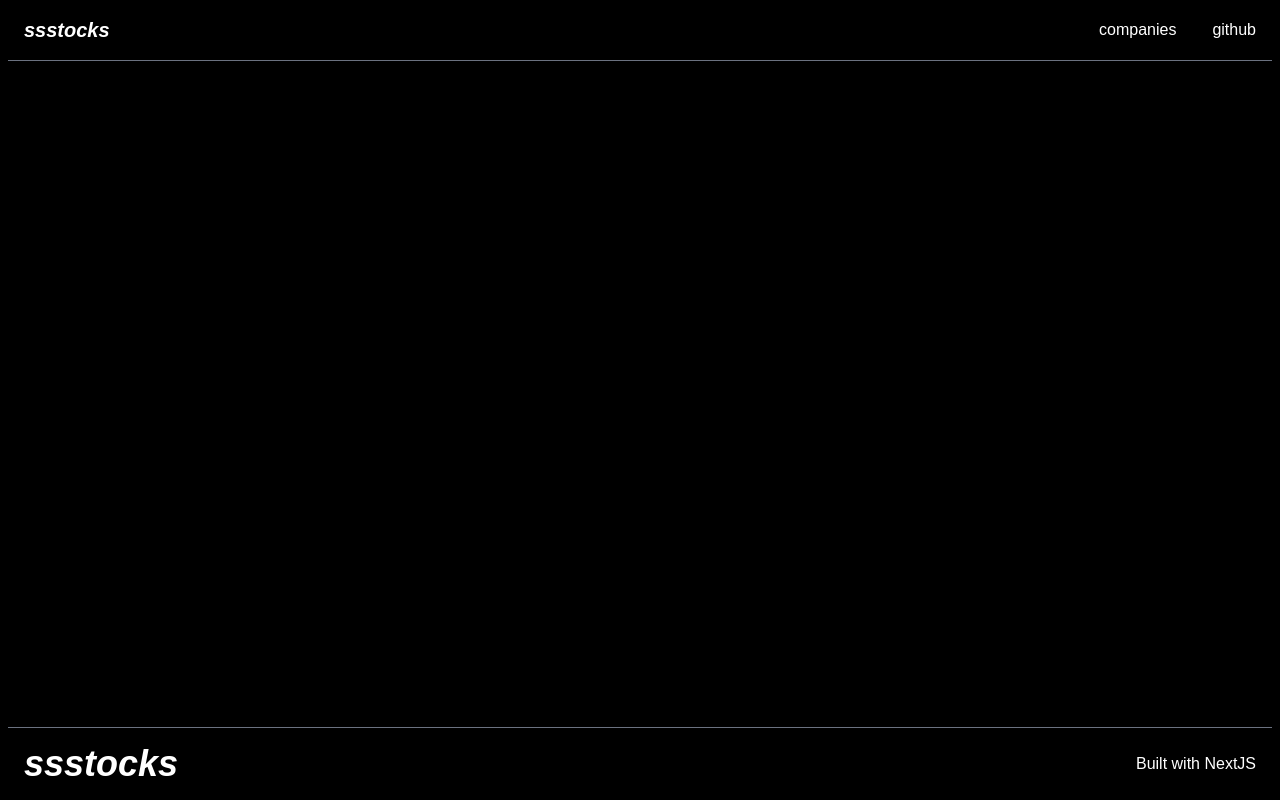
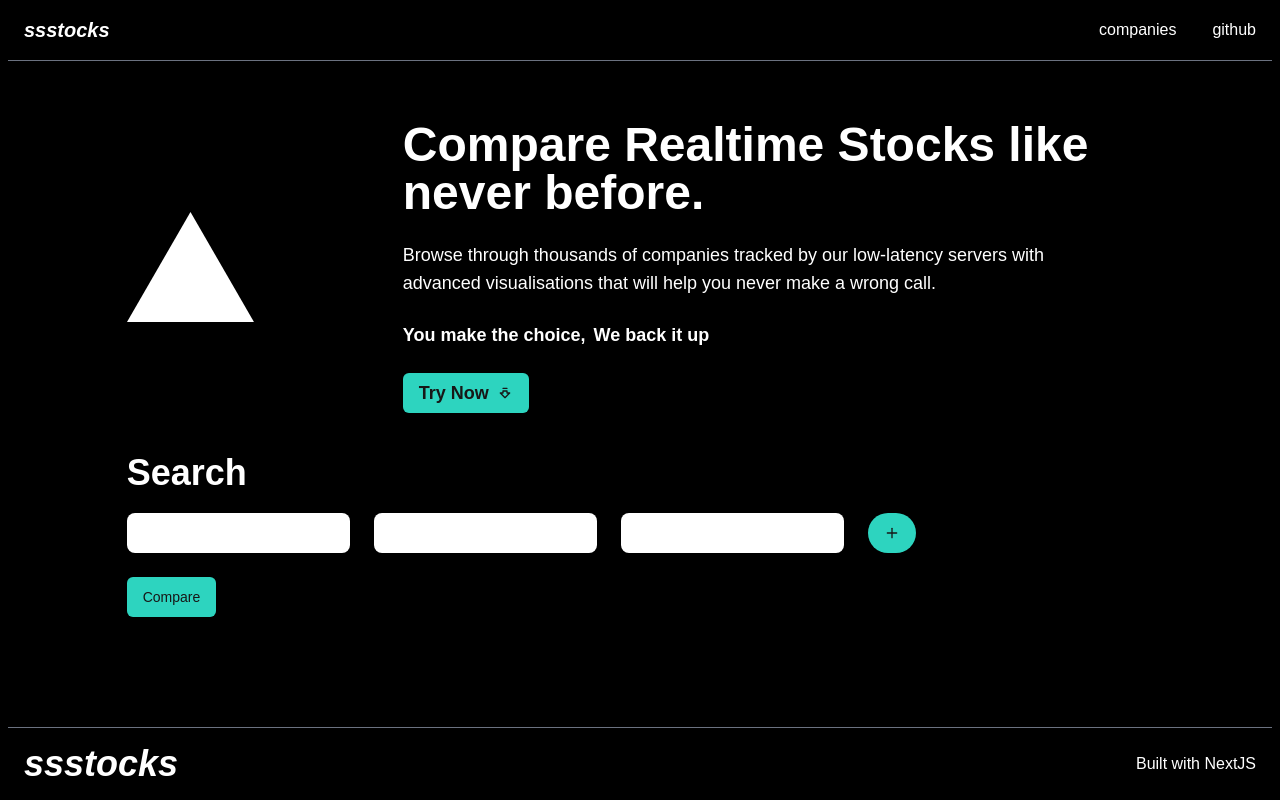
Before and after one commit to PrateekTh/ssstocks, a Next.js app: page / in a window 1280 px wide. Built offline with nearby package versions, Linux system fonts and the light colour scheme.

Commit message:
Add Main Home, Customise ShadCN

```diff
--- a/app/companies/C_TableRow.tsx
+++ b/app/companies/C_TableRow.tsx
@@ -22,8 +22,8 @@
     return (
         <TableRow key={key} className='cursor-pointer duration-300 hover:text-teal-400' onClick={() => handleRowClick(company.symbol)}>
             <TableCell className="font-bold">{company.symbol}</TableCell>
-            <TableCell> {company.name}</TableCell>
-            <TableCell> {company.industry}</TableCell>
+            <TableCell className='text-xs md:text-sm'> {company.name}</TableCell>
+            <TableCell className='text-xs md:text-sm'> {company.industry}</TableCell>
             <TableCell className="text-right">{company.marketCap}</TableCell>
         </TableRow>
     )
--- a/app/companies/page.tsx
+++ b/app/companies/page.tsx
@@ -17,12 +17,12 @@
     const companyData: companyDetails[] = await getAllCompanies();
 
     return (
-        <div className='p-5 md:p-10 mx-auto'>
-            <div className='text-3xl'>
+        <div className='py-5 md:p-10 mx-auto'>
+            <div className='p-2 lg:p-0 text-2xl font-bold lg:text-3xl'>
                 Top Companies by Market Cap
             </div>
             <Table className='md:w-4/5'>
-                <TableCaption>A list of your recent invoices.</TableCaption>
+                <TableCaption>Top 50 companies by Market Cap</TableCaption>
                 <TableHeader>
                     <TableRow>
                         <TableHead className="w-[100px]">Symbol</TableHead>
--- a/app/globals.css
+++ b/app/globals.css
@@ -16,7 +16,7 @@
     --popover-foreground: 0 0% 3.9%;
     --primary: 0 0% 9%;
     --primary-foreground: 0 0% 98%;
-    --secondary: 0 0% 96.1%;
+    --secondary: 172.5 66% 50.4%;
     --secondary-foreground: 0 0% 9%;
     --muted: 0 0% 96.1%;
     --muted-foreground: 0 0% 45.1%;
--- /dev/null
+++ b/app/hero.tsx
@@ -0,0 +1,34 @@
+import React from 'react'
+import { buttonVariants } from "@/components/ui/button";
+import { ArrowBigDownDash } from "lucide-react";
+import Link from "next/link";
+import Image from "next/image";
+
+function HeroSection() {
+  return (
+    <div className="flex flex-col mt-5 lg:flex-row gap-5 mx-auto lg:w-5/6 items-center">
+        <div><Image src="/vercel.svg" alt="logo" width={200} height={200} /> </div>
+        <div className="w-1/6"> </div>
+        <div>
+            <div className="lg:text-5xl text-3xl font-bold">Compare Realtime Stocks like never before.</div>
+            <br/>
+            <div className="text-lg lg:w-11/12">
+                Browse through thousands of companies tracked by our low-latency servers with advanced visualisations that will help you never make a wrong call.
+            </div>
+            <br/>
+            <div className='flex gap-2 flex-col lg:flex-row hover:text-teal-400'>
+                <div className="text-lg font-bold">You make the choice,</div>
+                <div className="text-lg font-bold">We back it up</div>
+            </div>
+            <br/>
+            <div>
+                <Link className={buttonVariants({ variant: "secondary" })} href={"#searchSection"}>
+                    <span className="font-bold text-lg">Try Now</span> <ArrowBigDownDash />
+                </Link>
+            </div>
+        </div>
+    </div>
+  )
+}
+
+export default HeroSection
--- a/app/page.tsx
+++ b/app/page.tsx
@@ -1,7 +1,13 @@
+
+import HeroSection from "./hero";
+import SearchSection from "./search";
+
 export default function Home() {
-  return (
-    <div className="bg-black">
+	return (
+		<div className="bg-black p-6 lg:pt-10 ">
+			<HeroSection />
+			<SearchSection />
 
-    </div>
-  );
+		</div>
+	);
 }
--- /dev/null
+++ b/app/search.tsx
@@ -0,0 +1,33 @@
+"use client"
+import { Button } from '@/components/ui/button'
+import { Plus } from 'lucide-react'
+import React from 'react'
+
+function SearchSection() {
+
+
+    function onAddCompany(){
+        console.log("Adding another textbox")
+    }
+
+    return (
+        <div id='searchSection' className="flex flex-col gap-5 my-2 lg:my-10 lg:w-5/6 mx-auto">
+            <div className="font-bold text-4xl">Search</div>
+            <form id='searchForm' className='text-black'>
+                <div className='flex flex-col lg:flex-row gap-6 '>
+                    <input className='p-2 rounded-lg focus:outline-1 focus:outline-black' type='text'/>
+                    <input className='p-2 rounded-lg focus:outline-1 focus:outline-black' type='text'/>
+                    <input className='p-2 rounded-lg focus:outline-1 focus:outline-black' type='text'/>
+                    <div>
+                    <Button type='button' className='rounded-full' variant={"secondary"} onClick={onAddCompany}> <Plus/> </Button>
+                    </div>
+                </div><br/>
+                <Button type='button' variant={"secondary"}> Compare </Button>
+            </form>
+
+
+        </div>
+    )
+}
+
+export default SearchSection
--- a/components/Header.jsx
+++ b/components/Header.jsx
@@ -3,7 +3,7 @@
 
 function Header() {
 	return (
-    <header className='p-4 mx-2 border-b border-gray-500 flex gap-9 items-center'>
+		<header className='sticky backdrop-blur-sm z-30 top-0 p-4 mx-2 border-b border-gray-500 flex gap-9 items-center'>
 			<div className='text-xl font-bold italic'><Link href='/'>ssstocks</Link></div>
 			<div className='flex-1'> </div>
 			<div><Link href='/companies'>companies</Link></div>
--- /dev/null
+++ b/components/ui/button.tsx
@@ -0,0 +1,56 @@
+import * as React from "react"
+import { Slot } from "@radix-ui/react-slot"
+import { cva, type VariantProps } from "class-variance-authority"
+
+import { cn } from "@/lib/utils"
+
+const buttonVariants = cva(
+  "inline-flex items-center justify-center gap-2 whitespace-nowrap rounded-md text-sm font-medium ring-offset-background transition-colors focus-visible:outline-none focus-visible:ring-2 focus-visible:ring-ring focus-visible:ring-offset-2 disabled:pointer-events-none disabled:opacity-50 [&_svg]:pointer-events-none [&_svg]:size-4 [&_svg]:shrink-0",
+  {
+    variants: {
+      variant: {
+        default: "bg-primary text-primary-foreground hover:bg-primary/90",
+        destructive:
+          "bg-destructive text-destructive-foreground hover:bg-destructive/90",
+        outline:
+          "border border-input bg-background hover:bg-accent hover:text-accent-foreground",
+        secondary:
+          "bg-secondary text-secondary-foreground hover:bg-secondary/80",
+        ghost: "hover:bg-accent hover:text-accent-foreground",
+        link: "text-primary underline-offset-4 hover:underline",
+      },
+      size: {
+        default: "h-10 px-4 py-2",
+        sm: "h-9 rounded-md px-3",
+        lg: "h-11 rounded-md px-8",
+        icon: "h-10 w-10",
+      },
+    },
+    defaultVariants: {
+      variant: "default",
+      size: "default",
+    },
+  }
+)
+
+export interface ButtonProps
+  extends React.ButtonHTMLAttributes<HTMLButtonElement>,
+    VariantProps<typeof buttonVariants> {
+  asChild?: boolean
+}
+
+const Button = React.forwardRef<HTMLButtonElement, ButtonProps>(
+  ({ className, variant, size, asChild = false, ...props }, ref) => {
+    const Comp = asChild ? Slot : "button"
+    return (
+      <Comp
+        className={cn(buttonVariants({ variant, size, className }))}
+        ref={ref}
+        {...props}
+      />
+    )
+  }
+)
+Button.displayName = "Button"
+
+export { Button, buttonVariants }
--- a/components/ui/table.tsx
+++ b/components/ui/table.tsx
@@ -59,7 +59,7 @@
   <tr
     ref={ref}
     className={cn(
-      "border-b transition-colors hover:bg-muted/20 data-[state=selected]:bg-muted",
+      "border-b border-gray-500 transition-colors hover:bg-muted/20 data-[state=selected]:bg-muted",
       className
     )}
     {...props}
--- a/package.json
+++ b/package.json
@@ -9,6 +9,7 @@
     "lint": "next lint"
   },
   "dependencies": {
+    "@radix-ui/react-slot": "^1.1.0",
     "@radix-ui/react-tabs": "^1.1.1",
     "class-variance-authority": "^0.7.0",
     "clsx": "^2.1.1",
```
Also changed, not shown: 1 other file (tests, documents, lock files or other folders). Lines whose indentation alone changed are shown as unchanged.
